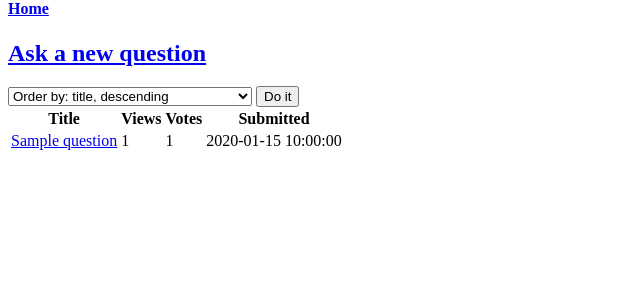
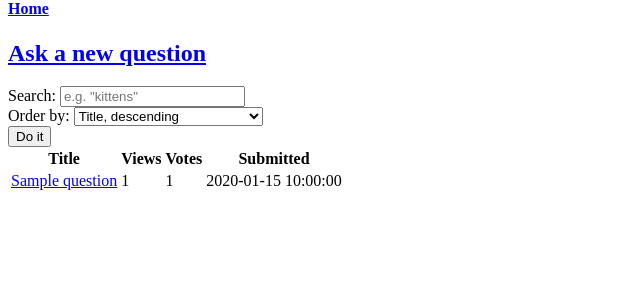
Before and after one commit to hosmanadam/amyq, a Flask app: template templates/questions.html in a window 1280 px wide. Shown: the part 21-321 px from the top of the page, without its empty margins (0-640 px from the left). Run offline with Flask 2, Linux system fonts and the light colour scheme; the template is opened without the code that fills it: most values are stand-ins (such as "Sample title", 1, 10 or a date in 2020).

Commit message:
Add search capability to homepage

```diff
--- a/app.py
+++ b/app.py
@@ -20,13 +20,13 @@ def index():
 
 @app.route('/questions', methods=['GET', 'POST'])
 def questions():
-    if request.method == 'POST' and request.form['ordering']:
-        order_by, order_direction = request.form['ordering'].split('-')
-        questions = db_handler.get_questions(order_by=order_by, order_direction=order_direction)
-        return render_template('questions.html', questions=questions, ordering=request.form['ordering'])
+    if request.form.get('ordering'):
+        order_by, order_direction = request.form.get('ordering').split('-')
     else:
-        questions = db_handler.get_questions()
-        return render_template('questions.html', questions=questions, ordering='time_submitted-DESC')
+        order_by, order_direction = 'time_submitted', 'DESC'
+    search = request.form.get('search')
+    questions = db_handler.get_questions(order_by=order_by, order_direction=order_direction, search=search)
+    return render_template('questions.html', questions=questions, ordering=request.form.get('ordering'), search=search)
 
 
 @app.route('/add-question')
--- a/templates/questions.html
+++ b/templates/questions.html
@@ -2,17 +2,20 @@
 {% block title %}Home{% endblock %}
 {% block body %}
 
-<form id="ordering" action="questions" method="POST">
-    <select name="ordering" >
-        <option value="title-DESC"{{ ' selected' if ordering=='title-DESC' else '' }}>Order by: title, descending</option>
-        <option value="title-ASC"{{ ' selected' if ordering=='title-ASC' else '' }}>Order by: title, ascending</option>
-        <option value="view_count-DESC"{{ ' selected' if ordering=='view_count-DESC' else '' }}>Order by: views, descending</option>
-        <option value="view_count-ASC"{{ ' selected' if ordering=='view_count-ASC' else '' }}>Order by: views, ascending</option>
-        <option value="vote_count-DESC"{{ ' selected' if ordering=='vote_count-DESC' else '' }}>Order by: votes, descending</option>
-        <option value="vote_count-ASC"{{ ' selected' if ordering=='vote_count-ASC' else '' }}>Order by: votes, ascending</option>
-        <option value="time_submitted-DESC"{{ ' selected' if ordering=='time_submitted-DESC' else '' }}>Order by: time submitted, descending</option>
-        <option value="time_submitted-ASC"{{ ' selected' if ordering=='time_submitted-ASC' else '' }}>Order by: time submitted, ascending</option>
-    </select>
+<form id="filters" action="questions" method="POST">
+    <label for="search">Search: </label>
+    <input type="text" id="search" name="search" placeholder="e.g. &quot;kittens&quot;"{{ ' value=' + search if search else '' }}><br>
+    <label for="ordering">Order by: </label>
+    <select id="ordering" name="ordering" >
+        <option value="title-DESC"{{ ' selected' if ordering=='title-DESC' else '' }}>Title, descending</option>
+        <option value="title-ASC"{{ ' selected' if ordering=='title-ASC' else '' }}>Title, ascending</option>
+        <option value="view_count-DESC"{{ ' selected' if ordering=='view_count-DESC' else '' }}>Views, descending</option>
+        <option value="view_count-ASC"{{ ' selected' if ordering=='view_count-ASC' else '' }}>Views, ascending</option>
+        <option value="vote_count-DESC"{{ ' selected' if ordering=='vote_count-DESC' else '' }}>Votes, descending</option>
+        <option value="vote_count-ASC"{{ ' selected' if ordering=='vote_count-ASC' else '' }}>Votes, ascending</option>
+        <option value="time_submitted-DESC"{{ ' selected' if ordering=='time_submitted-DESC' else '' }}>Time submitted, descending</option>
+        <option value="time_submitted-ASC"{{ ' selected' if ordering=='time_submitted-ASC' else '' }}>Time submitted, ascending</option>
+    </select><br>
     <button name="name" value="value" type="submit">Do it</button>
 </form>
 
```
Also changed, not shown: db/db_handler.py (+8 -2 lines), db/queries.py (+12 -0 lines).
